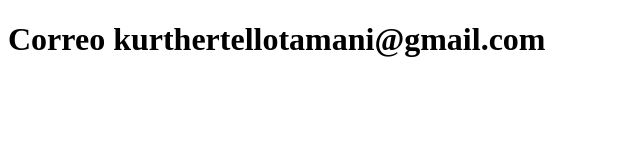
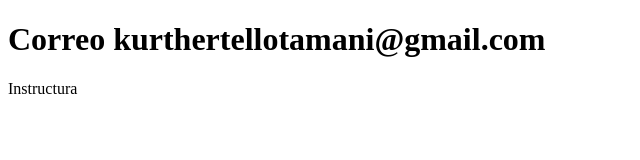
Before and after one commit to Kurth18/sistema-de-redme, a plain HTML site: page contacto.html in a window 1280 px wide. Shown: the full height of the page, 0-640 px from the left. Drawn offline with Linux system fonts and the light colour scheme.

Commit message:
Actualiza el contacto

```diff
--- a/contacto.html
+++ b/contacto.html
@@ -9,6 +9,7 @@
 
 <body>
     <h1>Correo kurthertellotamani@gmail.com</h1>
+    <p>Instructura</p>
 </body>
 
 </html>
```
